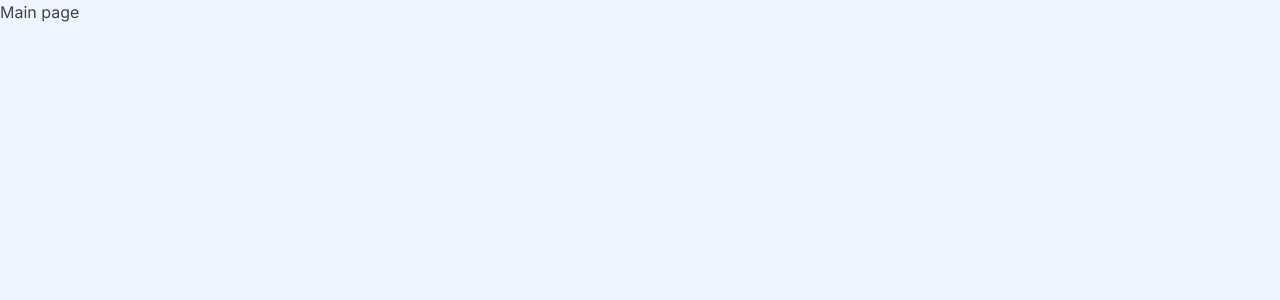
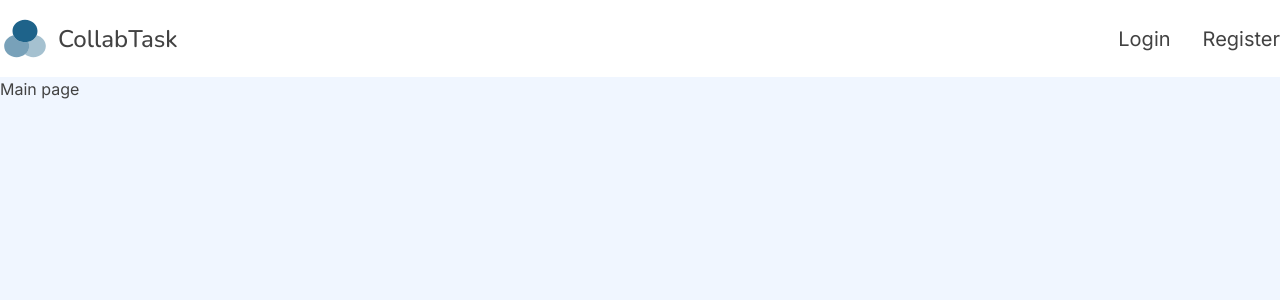
Before and after one commit to kestenbaum/Collab-Task-Hub, a Next.js app in the folder frontend/: page / in a window 1280 px wide. Shown: the top 300 px of the page. Built offline with nearby package versions, Linux system fonts and the light colour scheme.

Commit message:
KAN-14 Frontend: Base Layout & Header

```diff
--- a/frontend/app/globals.css
+++ b/frontend/app/globals.css
@@ -35,7 +35,16 @@
   --radius-input: 8px;
 }
 
+
 @layer base {
+  .font-heading {
+    font-family: var(--font-heading);
+  }
+
+  .font-sans {
+    font-family: var(--font-sans);
+  }
+
   body {
     font-family: var(--font-sans);
     background-color: var(--color-bg-main);
@@ -60,9 +69,9 @@
     display: inline-flex;
     align-items: center;
     justify-content: center;
-    padding: 8px 16px;
+    padding: 16px 45px;
     border-radius: 15px;
-    font-size: 14px;
+    font-size: 18px;
     font-weight: 500;
     line-height: 1;
     cursor: pointer;
--- a/frontend/app/layout.tsx
+++ b/frontend/app/layout.tsx
@@ -3,6 +3,7 @@ import type { Metadata } from 'next';
 import { Inter, Nunito } from 'next/font/google';
 
 import './globals.css';
+import AppHeader from '@/shared/components/Header';
 
 export const metadata: Metadata = {
   title: 'Collab Task Hub',
@@ -26,7 +27,10 @@ export default function RootLayout({
 }>) {
   return (
     <html lang="en" className={`${inter.variable} ${nunito.variable}`}>
-      <body>{children}</body>
+      <body>
+        <AppHeader />
+        {children}
+      </body>
     </html>
   );
 }
--- /dev/null
+++ b/frontend/shared/components/Header.tsx
@@ -0,0 +1,99 @@
+'use client';
+
+import Image from 'next/image';
+import Link from 'next/link';
+import { useState } from 'react';
+import { useAuth } from '@/features/auth/hooks/useAuth';
+
+const AppHeader = () => {
+  const { isAuth, user, logout } = useAuth();
+  const [open, setOpen] = useState(false);
+
+  const initialName = user?.name ? user.name.trim().charAt(0).toUpperCase() : 'U';
+
+  const guestActions = (
+    <div>
+      <Link
+        href="/login"
+        className="text-xl relative inline-block
+               after:absolute after:left-0 after:-bottom-1
+               after:h-[2px] after:w-full after:bg-current
+               after:scale-x-0 after:origin-left
+               after:transition-transform after:duration-300
+               hover:after:scale-x-100 mr-8"
+      >
+        Login
+      </Link>
+      <Link
+        href="/register"
+        className="text-xl relative inline-block
+               after:absolute after:left-0 after:-bottom-1
+               after:h-[2px] after:w-full after:bg-current
+               after:scale-x-0 after:origin-left
+               after:transition-transform after:duration-300
+               hover:after:scale-x-100"
+      >
+        Register
+      </Link>
+    </div>
+  );
+
+  const userActions = (
+    <div className="relative">
+      <button
+        type="button"
+        onClick={() => setOpen((v) => !v)}
+        className="flex items-center gap-2 rounded-md px-2 py-1.5 cursor-pointer"
+      >
+        <span className="border-default grid h-9 w-9 place-items-center rounded-full">
+          {initialName}
+        </span>
+        <span className="text-xs text-slate-500">▾</span>
+      </button>
+
+      {open && (
+        <div className="absolute right-0 mt-2 w-44 rounded-md border border-slate-200 bg-white p-1 shadow-sm">
+          <Link
+            href="/profile"
+            className="block rounded-md px-3 py-2 text-sm hover:bg-slate-100"
+            onClick={() => setOpen(false)}
+          >
+            Profile
+          </Link>
+
+          <button
+            type="button"
+            className="block w-full rounded-md px-3 py-2 text-left text-sm hover:bg-slate-100 cursor-pointer"
+            onClick={() => {
+              setOpen(false);
+              logout();
+            }}
+          >
+            Logout
+          </button>
+        </div>
+      )}
+    </div>
+  );
+
+  return (
+    <header className="bg-white py-4">
+      <div className="container flex items-center justify-between">
+        <Link href="/" className="flex items-center gap-2">
+          <Image
+            src="/logo.svg"
+            alt="Collab Task Hub"
+            width={50}
+            height={45}
+            priority
+            className="shrink-0"
+          />
+          <span className="font-heading font-medium text-2xl">CollabTask</span>
+        </Link>
+        {!isAuth ? guestActions : userActions}
+      </div>
+    </header>
+  );
+};
+
+export default AppHeader;
```
Also changed, not shown: frontend/public/logo.svg (added).
